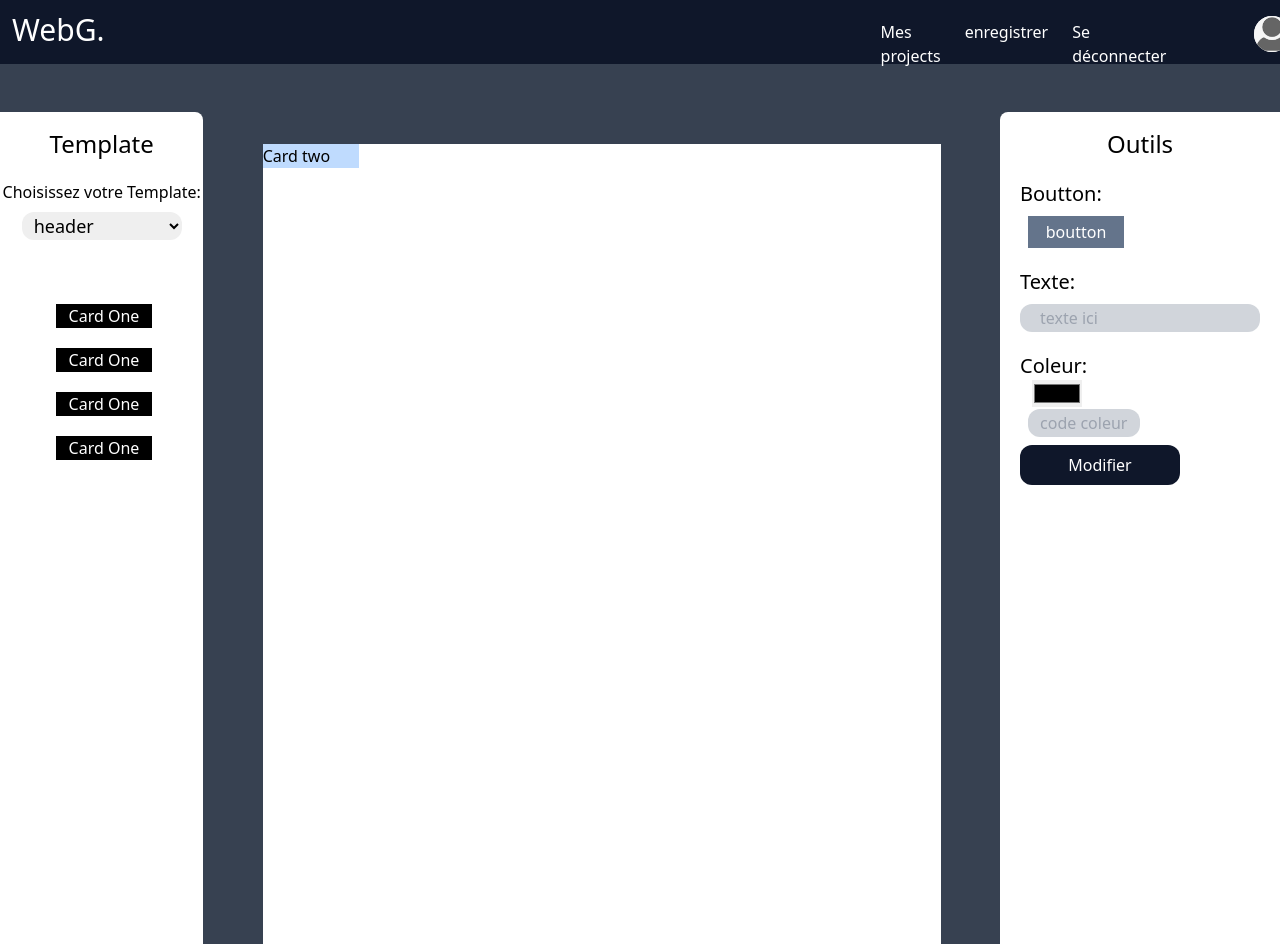
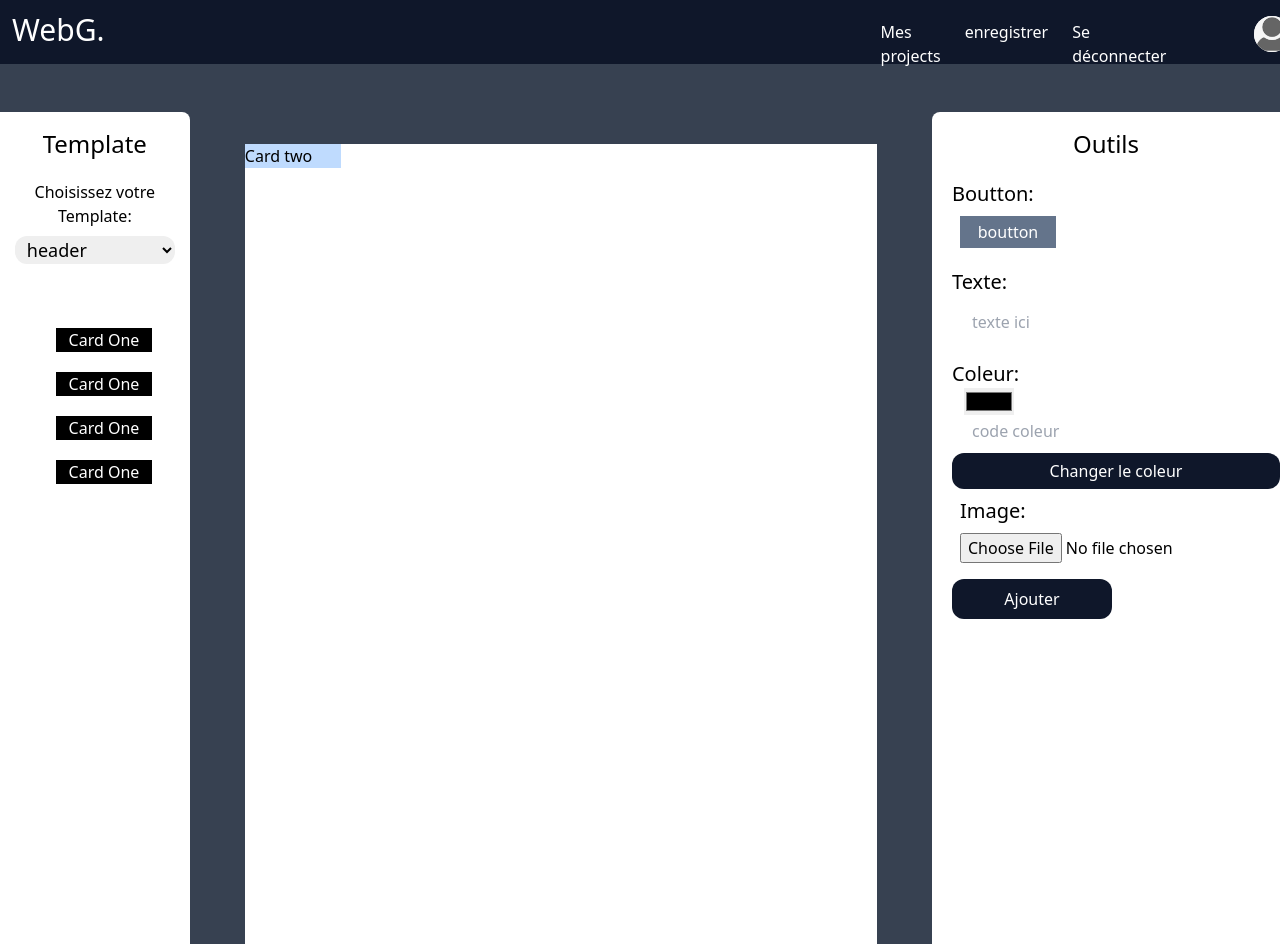
Before and after one commit to Kanel04/WebGenerator, a React (Vite) app: page /primary in a window 1280 px wide. Built offline with nearby package versions, Linux system fonts and the light colour scheme.

Commit message:
primary modified and cloud modified , add fontawesome and add framer-motion

```diff
--- a/package.json
+++ b/package.json
@@ -1,6 +1,10 @@
 {
   "dependencies": {
+    "@fortawesome/fontawesome-svg-core": "^6.1.1",
+    "@fortawesome/free-solid-svg-icons": "^6.1.1",
+    "@fortawesome/react-fontawesome": "^0.1.18",
     "axios": "^0.26.1",
+    "framer-motion": "^6.3.11",
     "prop-types": "^15.8.1",
     "react": "^17.0.2",
     "react-dom": "^17.0.2",
--- a/src/pages/Cloud/index.jsx
+++ b/src/pages/Cloud/index.jsx
@@ -30,10 +30,16 @@ function CloudPage() {
                   </div>
               </LinkButton>
           </div>
-          <div className='bg-gray-700  h-screen w-screen  flex flex-row ' >
+          <div className='bg-gray-700 overflow-x-scroll h-screen  w-screen  flex flex-row ' >
     <CardProject></CardProject>
     <CardProject></CardProject>
     <CardProject></CardProject>
+              <CardProject></CardProject>
+              <CardProject></CardProject>
+              <CardProject></CardProject>
+              <CardProject></CardProject>
+              <CardProject></CardProject>
+              <CardProject></CardProject>
 
 
           </div>
--- a/src/pages/Primary/index.jsx
+++ b/src/pages/Primary/index.jsx
@@ -9,7 +9,10 @@ const PrimaryPage = () => {
     const PrimaryProject = () => {
         axios.post(`http://localhost:5000/`, { project }).then((data) => console.log(data)).catch(err => console.error(err))
     }
-
+function changeColor(){
+    let color = document.getElementById("colorInputColor").value;
+    document.getElementById("colorInputText").value = color;
+}
     return (
 
         <>
@@ -91,7 +94,7 @@ const PrimaryPage = () => {
                                 </Card>
                                 <div className='mt-5 pr-5'>
                                     <h1 className='text-xl'>Texte:</h1>
-                                    <input type="text" placeholder='texte ici' className='bg-gray-300 mt-2 w-60 h-7 px-5 rounded-xl' />
+                                    <input type="text" placeholder='texte ici' className=' mt-2 w-60 h-9 px-5 rounded-full' />
 
                                 </div>
                                 <div className="mt-5 flex flex-col">
@@ -100,10 +103,14 @@ const PrimaryPage = () => {
                                         <input type="color" className="cursor-pointer " id='colorInputColor' />
                                     </div>
 
-                                    <input type="text" placeholder="code coleur" id='colorInputText' className="ml-2 bg-gray-300 rounded-xl w-28 h-7 px-3"/>
-
+                                    <input type="text" placeholder="code coleur" id='colorInputText' className="ml-2  rounded-full w-28 h-7 px-3"/>
+                                    <input type="button" id='colorButton' value='Changer le coleur' onClick={changeColor} className='mt-2 h-9 rounded-xl bg-slate-900 text-white' />
+                                    <div className='m-2'>
+                                        <label htmlFor="image" id="image" className='text-xl '>Image:</label>
+                                        <input type="file" className='mt-2' />
+                                    </div>
                                 </div>
-                                <button className='mt-2 bg-slate-900 w-40 h-10 text-white rounded-xl ml-15'>Modifier</button>
+                                <button className='mt-2 bg-slate-900 w-40 h-10 text-white rounded-xl ml-15'>Ajouter</button>
                             </Board>
 
                         </div>
```
Also changed, not shown: 2 other files (tests, documents, lock files or other folders).
